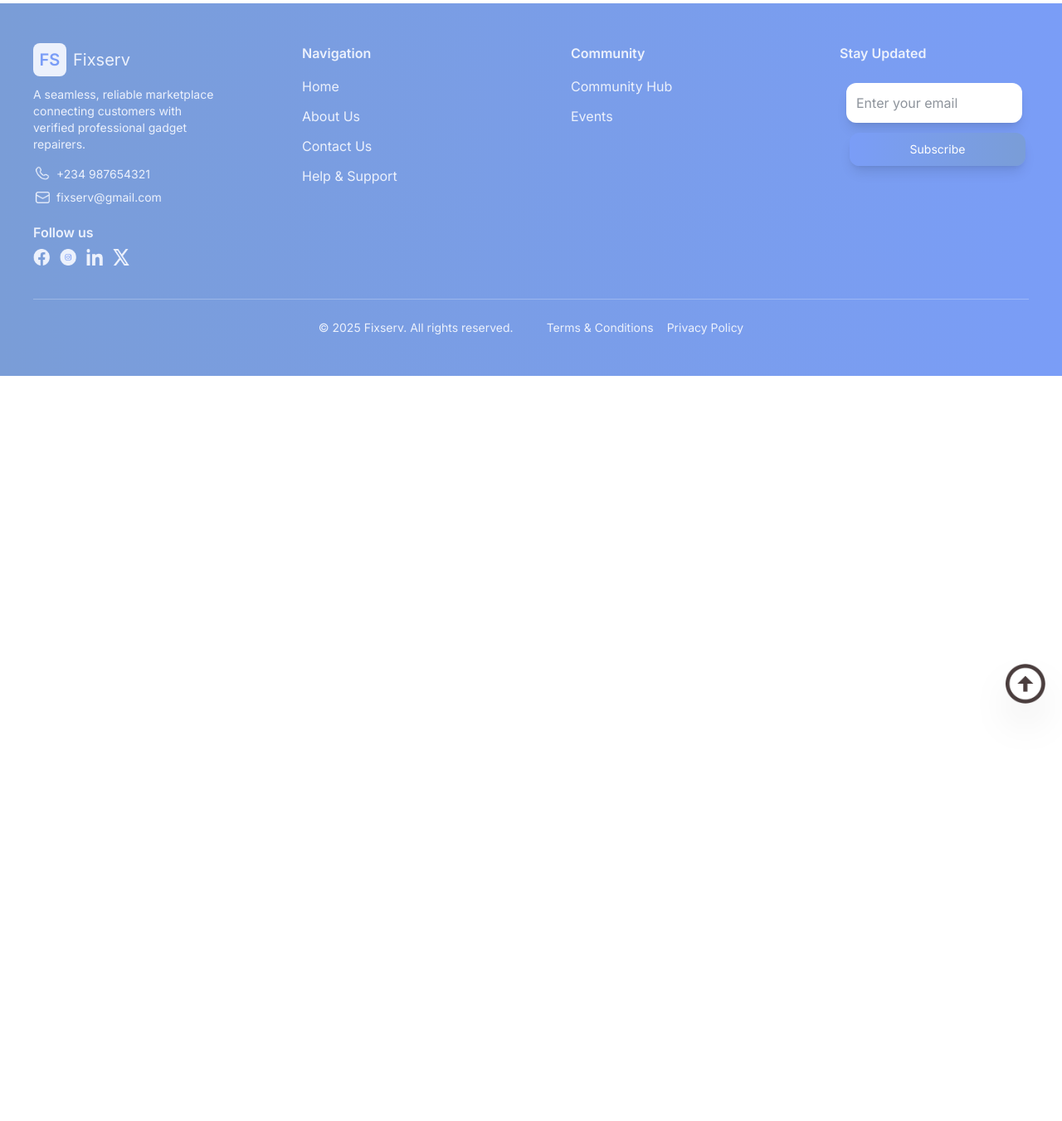
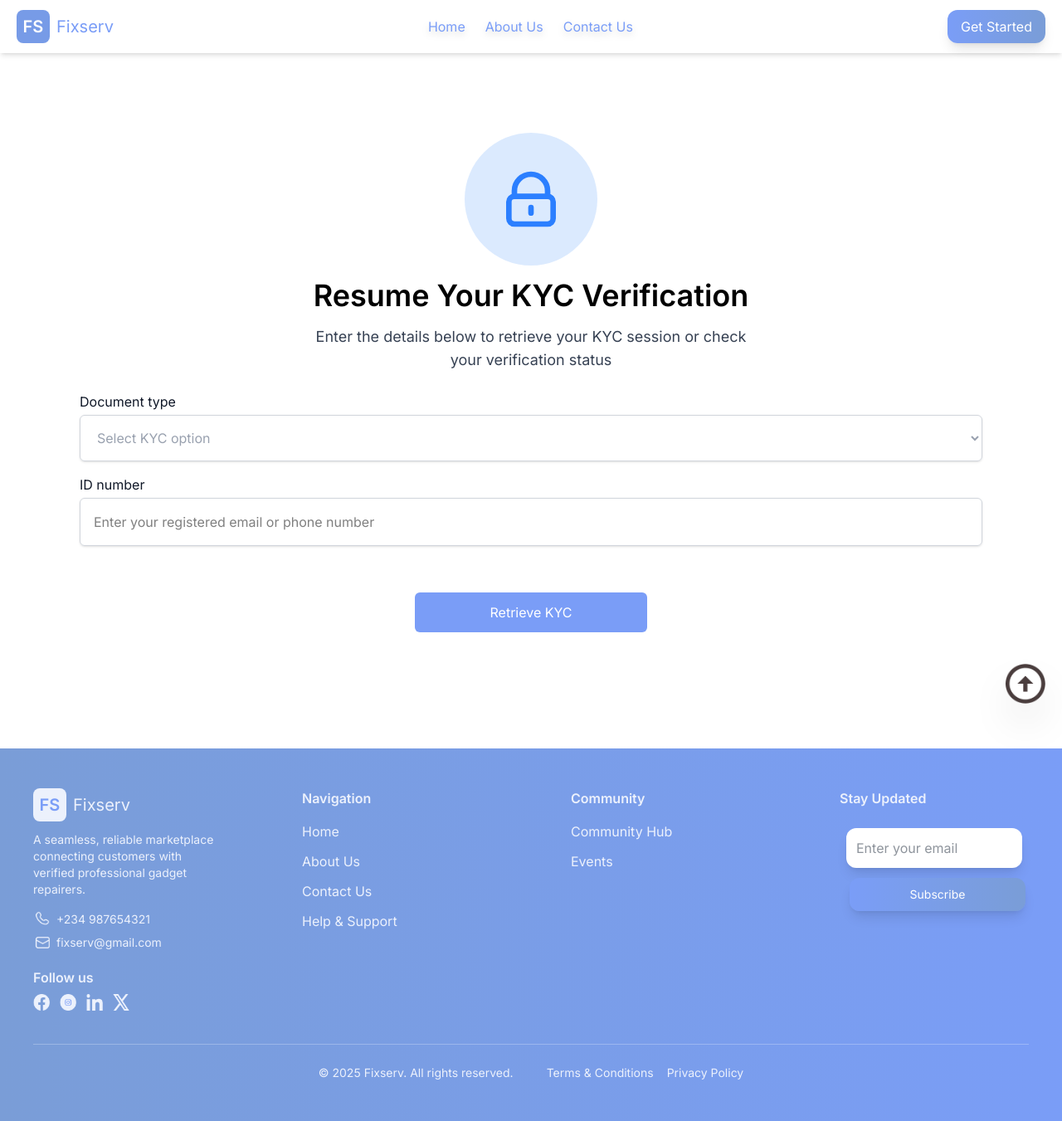
Before and after one commit to Colauncha/Fixserv-Frontend, a React (Vite) app: page /kyc_client in a window 1280 px wide. Shown: the whole page at 83% size. Before the commit the page ends 800 px from the top, so only its background shows below. Built offline with nearby package versions, Linux system fonts and the light colour scheme.

Commit message:
KYC_Client

```diff
--- a/src/App.jsx
+++ b/src/App.jsx
@@ -30,6 +30,7 @@ import ResetPassword from "./Components/Auth/ResetPassword";
 import TermsPage from "./Components/Others/TermsPage";
 import PrivacyPolicy from "./Components/Others/PrivacyPolicy";
 import Notification from "./Components/Others/Notification";
+import KYC_Client from "./Components/Others/KYC_Client";
 
 
 function App() {
@@ -47,6 +48,7 @@ function App() {
         <Route path="/terms-conditions" element={<TermsPage/>} />
         <Route path="/privacy-policy" element={<PrivacyPolicy />} />
         <Route path="/notify" element={<Notification/>} />
+        <Route path="/kyc_client" element={<KYC_Client />} />
 
           {/* Auth Routes */}
           <Route path="/auth">
--- a/src/Components/Footer.jsx
+++ b/src/Components/Footer.jsx
@@ -139,10 +139,34 @@ const Footer = () => {
 
             <h4 className="mt-5 mb-2 text-md font-semibold">Follow us</h4>
             <div className="flex space-x-3">
-              <img src={Facebook} alt="Facebook" className="w-5 h-5" />
-              <img src={Instagram} alt="Instagram" className="w-5 h-5" />
-              <img src={LinkedIn} alt="LinkedIn" className="w-5 h-5" />
-              <img src={Twitter} alt="Twitter/X" className="w-5 h-5" />
+              <a
+               href="https://www.facebook.com/share/19ENk1Gmtf/"
+               target="_blank"
+               rel="noopener noreferrer"
+              >
+                <img src={Facebook} alt="Facebook" className="w-5 h-5" />
+              </a>
+              <a
+                href="https://instagram.com/fix_serv"
+                target="_blank"
+                rel="noopener noreferrer"
+              >
+                <img src={Instagram} alt="Instagram" className="w-5 h-5" />
+              </a>
+              <a
+                href="https://www.linkedin.com/company/fixserv/"
+                target="_blank"
+                rel="noopener noreferrer"
+              >
+                 <img src={LinkedIn} alt="LinkedIn" className="w-5 h-5" />
+              </a>
+              <a
+                href="https://x.com/Fixserv_?t=PjM_qOSUYNKKK7vYsYtY0g&s=09"
+                target="_blank"
+                rel="noopener noreferrer"
+              >
+                <img src={Twitter} alt="Twitter/X" className="w-5 h-5" />
+              </a>
             </div>
           </div>
 
--- a/src/Components/Navbar/GenNavBar.jsx
+++ b/src/Components/Navbar/GenNavBar.jsx
@@ -34,6 +34,9 @@ const GenNavBar = () => {
       setNavbarComponent(<HomeNavbar />);
     } else if (path.startsWith("/notify")) {
       setIsVisible(true);
+      setNavbarComponent(<HomeNavbar />);
+    } else if (path.startsWith("/kyc_client")) {
+      setIsVisible(true);
       setNavbarComponent(<Navbar />);
     } else if (path.startsWith("/terms-conditions")) {
       setIsVisible(true);
--- /dev/null
+++ b/src/Components/Others/KYC_Client.jsx
@@ -0,0 +1,156 @@
+import React, { useState } from "react";
+
+const KYC_Client = () => {
+  const [formData, setFormData] = useState({
+    kycReferenceId: "",
+    emailOrPhone: "",
+    // dob: "",
+    // otpMethod: "Email",
+  });
+
+  const handleChange = (e) => {
+    setFormData({
+      ...formData,
+      [e.target.name]: e.target.value,
+    });
+  };
+
+  const handleSubmit = (e) => {
+    e.preventDefault();
+    console.log("Form submitted:", formData);
+    // Add API request logic here
+  };
+
+  return (
+    <div className="flex justify-center items-center min-h-screen p-8 md:p-16">
+      <div className="rounded-lg w-full mb-10 p-8">
+        {/* Lock Icon */}
+        <div className="flex justify-center mb-4">
+          <div className="bg-blue-100 p-10 rounded-full">
+            <svg
+              xmlns="http://www.w3.org/2000/svg"
+              className="h-20 w-20 text-blue-500"
+              fill="none"
+              viewBox="0 0 24 24"
+              stroke="currentColor"
+            >
+              <path
+                strokeLinecap="round"
+                strokeLinejoin="round"
+                strokeWidth={2}
+                d="M12 15v2m6-6V9a6 6 0 10-12 0v2m12 0H6m12 0a2 2 0 012 2v6a2 2 0 01-2 2H6a2 2 0 01-2-2v-6a2 2 0 012-2h12z"
+              />
+            </svg>
+          </div>
+        </div>
+
+        {/* Heading */}
+        <h2 className="text-4xl font-bold text-center mb-4">
+          Resume Your KYC Verification
+        </h2>
+        <p className="text-gray-700 text-center text-lg mb-6">
+          Enter the details below to retrieve your KYC session or check <br/> your
+          verification status
+        </p>
+
+        {/* Form */}
+        <form onSubmit={handleSubmit} className="space-y-4">
+
+          {/* KYC Reference ID */}
+          <div className="text-gray-400">
+            <label className="block text-md font-medium text-gray-900">
+             Document type
+            </label>
+            <select
+              name="kycReferenceId"
+              value={formData.kycReferenceId}
+              onChange={handleChange}
+            //   placeholder="Select KYC option"
+              className="mt-1 block w-full border border-gray-300 rounded-md shadow-sm p-4 focus:ring-blue-500 focus:border-blue-500"
+              required
+            >
+              <option value="">Select KYC option</option>
+              <option value="KYC12345">KYC-1</option>
+              <option value="KYC12345">KYC-2</option>
+              <option value="KYC67890">KYC-3</option>
+              <option value="KYC67890">KYC-4</option>
+            </select>
+          </div>
+          {/* Email/Phone */}
+          <div>
+            <label className="block text-md font-medium text-gray-900">
+              ID number
+            </label>
+            <input
+              type="text"
+              name="emailOrPhone"
+              value={formData.emailOrPhone}
+              onChange={handleChange}
+              placeholder="Enter your registered email or phone number"
+              className="mt-1 block w-full border border-gray-300 rounded-md shadow-sm p-4 focus:ring-blue-500 focus:border-blue-500"
+              required
+            />
+          </div>
+
+          {/* Date of Birth */}
+          {/* <div className="text-gray-400">
+            <label className="block text-md font-medium text-gray-700">
+              Date of Birth
+            </label>
+            <input
+              type="date"
+              name="dob"
+              value={formData.dob}
+              onChange={handleChange}
+              className="mt-1 block w-full border border-gray-300 rounded-md shadow-sm p-4 focus:ring-blue-500 focus:border-blue-500"
+              required
+            />
+          </div> */}
+
+          {/* OTP Method */}
+          {/* <div className="flex items-center mt-10 space-x-15" >
+            <label className="block text-md font-medium text-black">
+              Receive OTP via
+            </label>
+            <div className="flex items-center mt-1 space-x-4">
+              <label className="flex items-center">
+                <input
+                  type="radio"
+                  name="otpMethod"
+                  value="SMS"
+                  checked={formData.otpMethod === "SMS"}
+                  onChange={handleChange}
+                  className="mr-2 text-gray-700"
+                />
+                SMS
+              </label>
+              <label className="flex items-center">
+                <input
+                  type="radio"
+                  name="otpMethod"
+                  value="Email"
+                  checked={formData.otpMethod === "Email"}
+                  onChange={handleChange}
+                  className="mr-2 text-gray-700"
+                />
+                Email
+              </label>
+            </div>
+          </div> */}
+
+          {/* Submit Button */}
+          <div className="flex justify-center text-md">
+            <button
+            type="submit"
+            className="w-70 items-center justify-center text-center bg-[#7A9DF7] text-white py-3 px-6 mt-10 rounded-md hover:bg-blue-500 focus:ring-2 focus:ring-offset-2 focus:ring-blue-500"
+          >
+            Retrieve KYC
+          </button>
+          </div>
+        </form>
+      </div>
+    </div>
+  );
+};
+
+export default KYC_Client;
```
